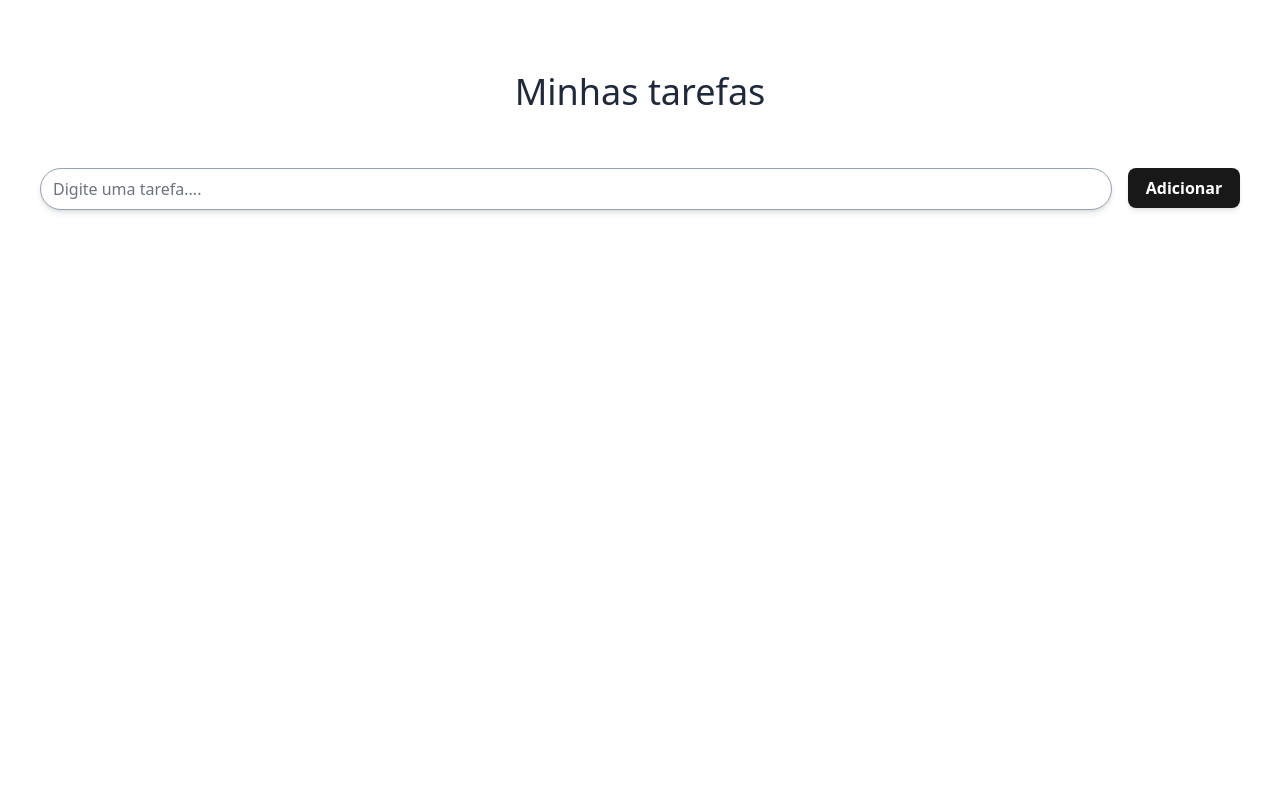
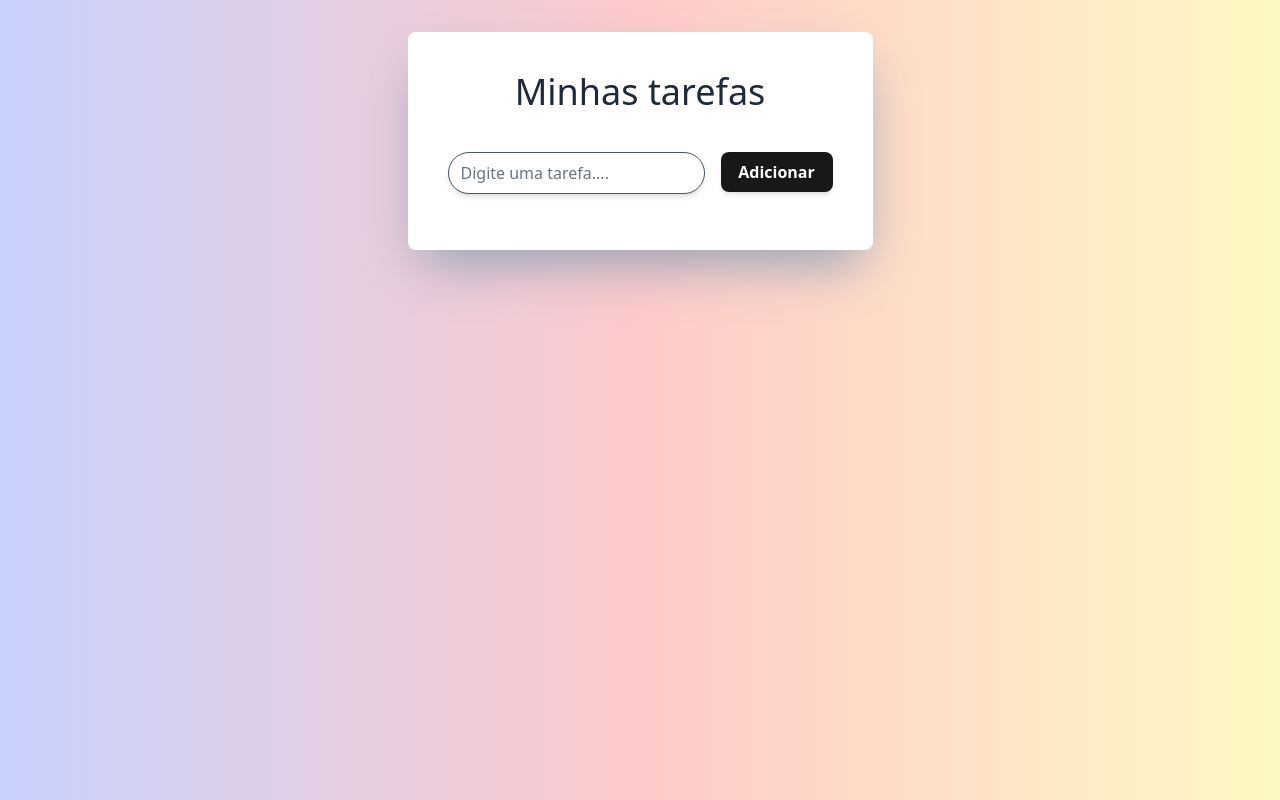
Before and after one commit to Lucasolvrr/todo-list, a Vue app: page / in a window 1280 px wide. Built offline with nearby package versions, Linux system fonts and the light colour scheme.

Commit message:
padding fixed

```diff
--- a/index.html
+++ b/index.html
@@ -6,7 +6,7 @@
     <meta name="viewport" content="width=device-width, initial-scale=1.0" />
     <title>Vite + Vue</title>
   </head>
-  <body>
+  <body class="bg-gradient-to-r from-indigo-200 via-red-200 to-yellow-100">
     <div id="app"></div>
     <script type="module" src="/src/main.js"></script>
   </body>
--- a/src/App.vue
+++ b/src/App.vue
@@ -1,6 +1,6 @@
 <template  >
 
-    <div class="border-stone-900 shadow-slate-400 rounded-lg px-10 py-10 mx-auto my-8 w-auto">
+    <div class=" bg-white shadow-2xl w-fit shadow-slate-400 rounded-lg px-10 py-10 mx-auto my-8 ">
     <Todo />
   </div>
 
--- a/src/components/Todo.vue
+++ b/src/components/Todo.vue
@@ -1,7 +1,7 @@
 <template>
     <div class="font-sans font-thin space-y-4" >
       <div>
-        <h1 class="font-sans font-light text-center pb-10 text-4xl text-slate-800">Minhas tarefas</h1>
+        <h1 class="font-sans font-light text-center pb-6 text-4xl text-slate-800">Minhas tarefas</h1>
       </div>
       <div>
         <TodoForm :item="item" @save="handleSave" />
--- a/src/components/TodoForm.vue
+++ b/src/components/TodoForm.vue
@@ -5,7 +5,7 @@
           ref="inputRef"
           v-model="text"
           type="text"
-          class="border-slate-400 shadow-md  w-full border rounded-full px-3 py-2 focus:outline-none focus:ring text-gray-500 placeholder-gray-500 placeholder-opacity-100"
+          class="border-slate-600 shadow-md  w-full border rounded-full px-3 py-2 focus:outline-none focus:ring text-gray-500 placeholder-gray-500 placeholder-opacity-100"
           placeholder="Digite uma tarefa...."
         />
       </div>
```
Also changed, not shown: 1 other file (tests, documents, lock files or other folders).
